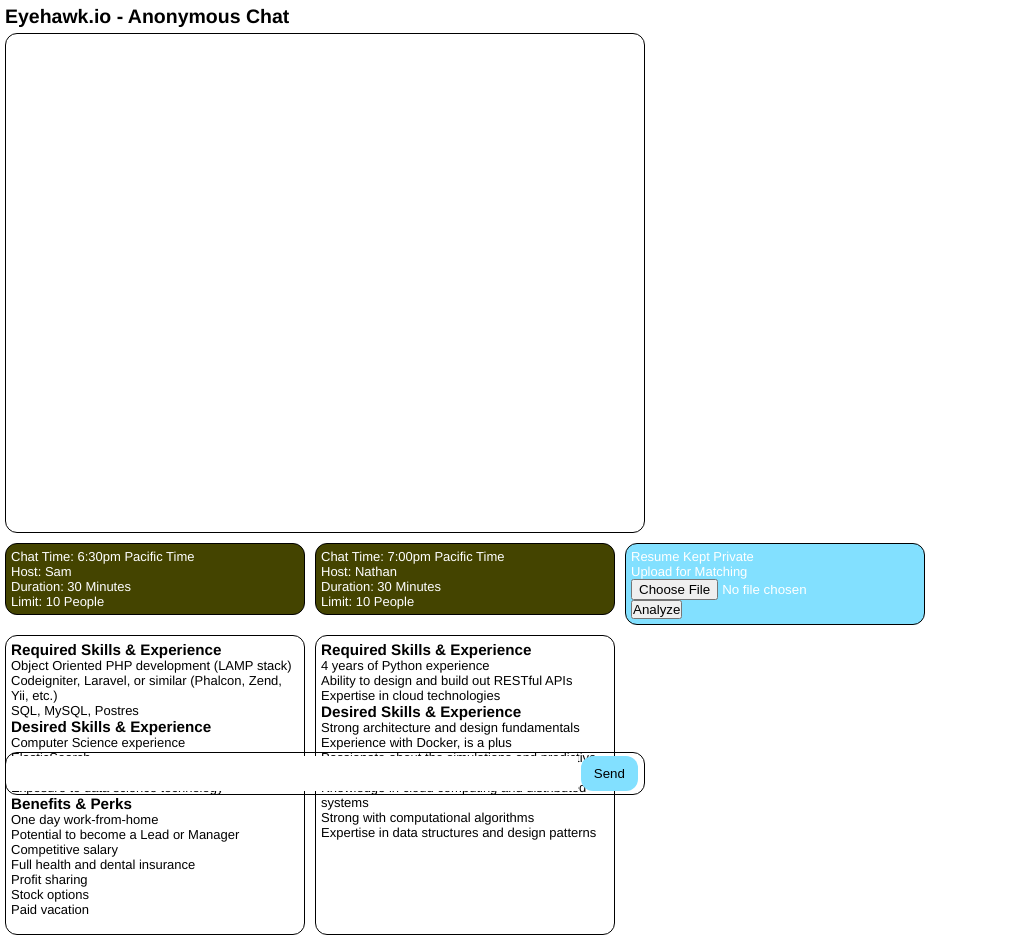
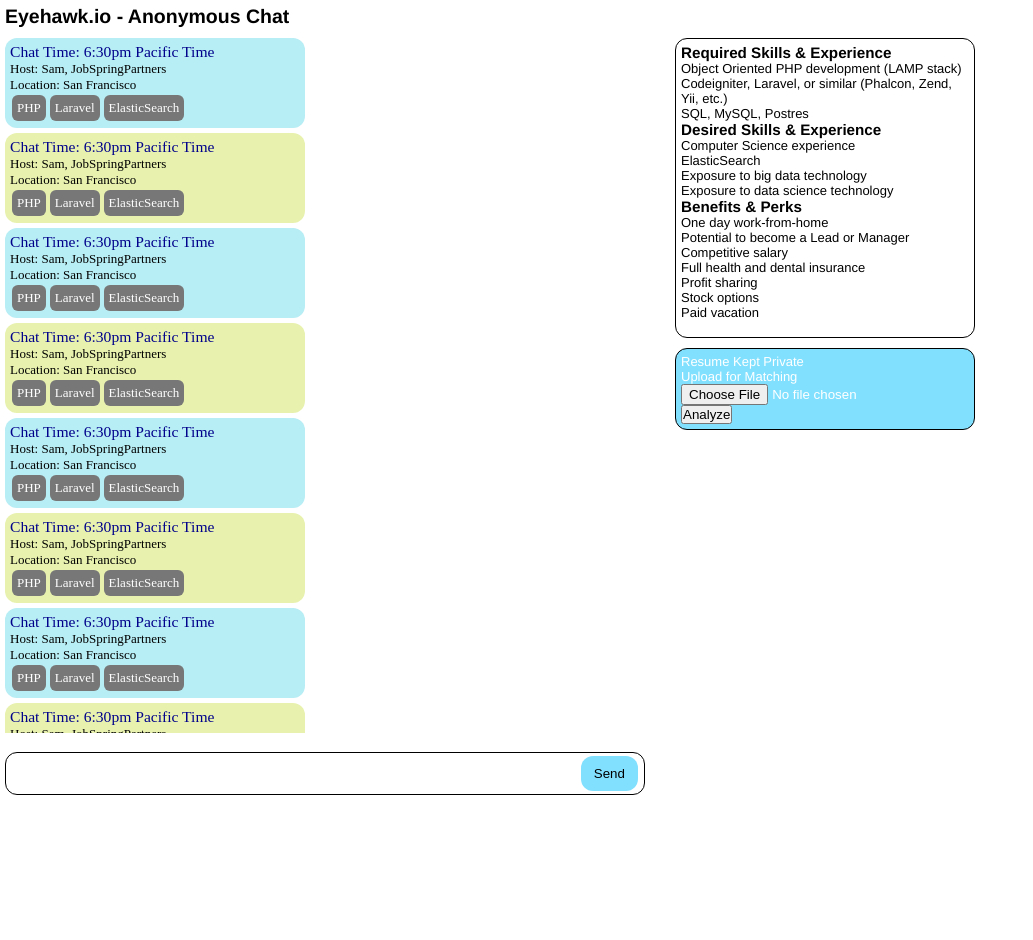
Before and after one commit to jobfriender/socket.io, a website: page index.html in a window 1280 px wide. Shown: the whole page, without its empty margins (0-1033 px from the left). After the commit the page ends 800 px from the top, so only its background shows below. Drawn offline with nearby package versions, Linux system fonts and the light colour scheme.

Commit message:
style. layout.

```diff
--- a/index.html
+++ b/index.html
@@ -17,32 +17,81 @@
     <h2>Eyehawk.io - Anonymous Chat</h2>
 </div>
 
-<div id="chatdiv">
-    <div id="messages"></div>
+<div class="chats">
+    <div class="select_chat">
+        <div class="time">Chat Time: 6:30pm Pacific Time</div>
+        <div class="host">Host: Sam, JobSpringPartners</div>
+        <div class="host">Location: San Francisco</div>
+        <div class="skill">PHP</div>
+        <div class="skill">Laravel</div>
+        <div class="skill">ElasticSearch</div>
+    </div>
+    <div class="select_chat blue">
+        <div class="time">Chat Time: 6:30pm Pacific Time</div>
+        <div class="host">Host: Sam, JobSpringPartners</div>
+        <div class="host">Location: San Francisco</div>
+        <div class="skill">PHP</div>
+        <div class="skill">Laravel</div>
+        <div class="skill">ElasticSearch</div>
+    </div>
+    <div class="select_chat">
+        <div class="time">Chat Time: 6:30pm Pacific Time</div>
+        <div class="host">Host: Sam, JobSpringPartners</div>
+        <div class="host">Location: San Francisco</div>
+        <div class="skill">PHP</div>
+        <div class="skill">Laravel</div>
+        <div class="skill">ElasticSearch</div>
+    </div>
+    <div class="select_chat blue">
+        <div class="time">Chat Time: 6:30pm Pacific Time</div>
+        <div class="host">Host: Sam, JobSpringPartners</div>
+        <div class="host">Location: San Francisco</div>
+        <div class="skill">PHP</div>
+        <div class="skill">Laravel</div>
+        <div class="skill">ElasticSearch</div>
+    </div>
+    <div class="select_chat">
+        <div class="time">Chat Time: 6:30pm Pacific Time</div>
+        <div class="host">Host: Sam, JobSpringPartners</div>
+        <div class="host">Location: San Francisco</div>
+        <div class="skill">PHP</div>
+        <div class="skill">Laravel</div>
+        <div class="skill">ElasticSearch</div>
+    </div>
+    <div class="select_chat blue">
+        <div class="time">Chat Time: 6:30pm Pacific Time</div>
+        <div class="host">Host: Sam, JobSpringPartners</div>
+        <div class="host">Location: San Francisco</div>
+        <div class="skill">PHP</div>
+        <div class="skill">Laravel</div>
+        <div class="skill">ElasticSearch</div>
+    </div>
+    <div class="select_chat">
+        <div class="time">Chat Time: 6:30pm Pacific Time</div>
+        <div class="host">Host: Sam, JobSpringPartners</div>
+        <div class="host">Location: San Francisco</div>
+        <div class="skill">PHP</div>
+        <div class="skill">Laravel</div>
+        <div class="skill">ElasticSearch</div>
+    </div>
+    <div class="select_chat blue">
+        <div class="time">Chat Time: 6:30pm Pacific Time</div>
+        <div class="host">Host: Sam, JobSpringPartners</div>
+        <div class="host">Location: San Francisco</div>
+        <div class="skill">PHP</div>
+        <div class="skill">Laravel</div>
+        <div class="skill">ElasticSearch</div>
+    </div>
 </div>
 
-<div class="select_chat">
-    <p>Chat Time: 6:30pm Pacific Time</p>
-    <p>Host: Sam</p>
-    <p>Duration: 30 Minutes</p>
-    <p>Limit: 10 People</p>
+<div class="column-center">
+    <div id="chatdiv">
+        <div id="messages"></div>
+    </div>
 </div>
 
-<div class="select_chat">
-    <p>Chat Time: 7:00pm Pacific Time</p>
-    <p>Host: Nathan</p>
-    <p>Duration: 30 Minutes</p>
-    <p>Limit: 10 People</p>
-</div>
 
-<div class="resume">
-    <p>Resume Kept Private</p>
-    <p>Upload for Matching</p>
-    <p><input type="file" name="resume" size="chars"></p>
-    <input type="submit" value="Analyze">
-</div>
-
-<div class="next">
+<div class="column-right">
     <div class="challenges">
         <h3>Required Skills & Experience</h3>
         <p>Object Oriented PHP development (LAMP stack)</p>
@@ -64,22 +113,20 @@
         <p>Stock options</p>
         <p>Paid vacation</p>
     </div>
-
-    <div class="challenges">
-        <h3>Required Skills & Experience</h3>
-        <p>4 years of Python experience</p>
-        <p>Ability to design and build out RESTful APIs</p>
-        <p>Expertise in cloud technologies</p>
-
-        <h3>Desired Skills & Experience</h3>
-        <p>Strong architecture and design fundamentals</p>
-        <p>Experience with Docker, is a plus</p>
-        <p>Passionate about the simulations and predictive analytics</p>
-        <p>Knowledge in cloud computing and distributed systems</p>
-        <p>Strong with computational algorithms</p>
-        <p>Expertise in data structures and design patterns</p>
+    <div class="resume">
+        <p>Resume Kept Private</p>
+        <p>Upload for Matching</p>
+        <p><input type="file" name="resume" size="chars"></p>
+        <input type="submit" value="Analyze">
     </div>
 </div>
+
+
+
+
+
+
+
 
 
 
--- a/public/css/style.css
+++ b/public/css/style.css
@@ -1,14 +1,22 @@
+.chats {
+    float: left;
+    width: 320px;
+    overflow-y: scroll;
+    height: 700px;
+}
+
+.column-right { float: left; width: 400px; }
+.column-center { float: left; width: 350px; }
+
 #messages {
     margin: 5px;
 
     list-style-type: none; padding: 0;
     overflow-y: scroll;
-    height: 500px;
-    width: 50%;
+    height: 700px;
+    width: 300px;
 
-    border-style: solid;
-    border-width: 1px;
-    border-color: black;
+
 
     border-radius: 12px;
 }
@@ -45,20 +53,24 @@ form button {
 }
 
 .select_chat {
-    float: left;
+
+    font-family: "Times New Roman";
 
     width: 300px;
     padding: 5px;
     margin: 5px;
+    height: 90px;
 
     color: white;
-    background-color: #444400;
+    background: rgb(183, 237, 244);
 
-    border-style: solid;
-    border-width: 1px;
-    border-color: black;
+
 
     border-radius: 12px;
+}
+
+.blue {
+    background: rgb(232, 242, 174);
 }
 
 .resume {
@@ -98,3 +110,21 @@ form button {
 
     border-radius: 12px;
 }
+
+.time {
+    font-size: larger;
+    color: darkblue;
+}
+
+.host {
+    color: black;
+}
+
+.skill {
+    display: inline;
+    float: left;
+    margin: 2px;
+    padding: 5px;
+    border-radius: 6px;
+    background-color: #777777;
+}
```
